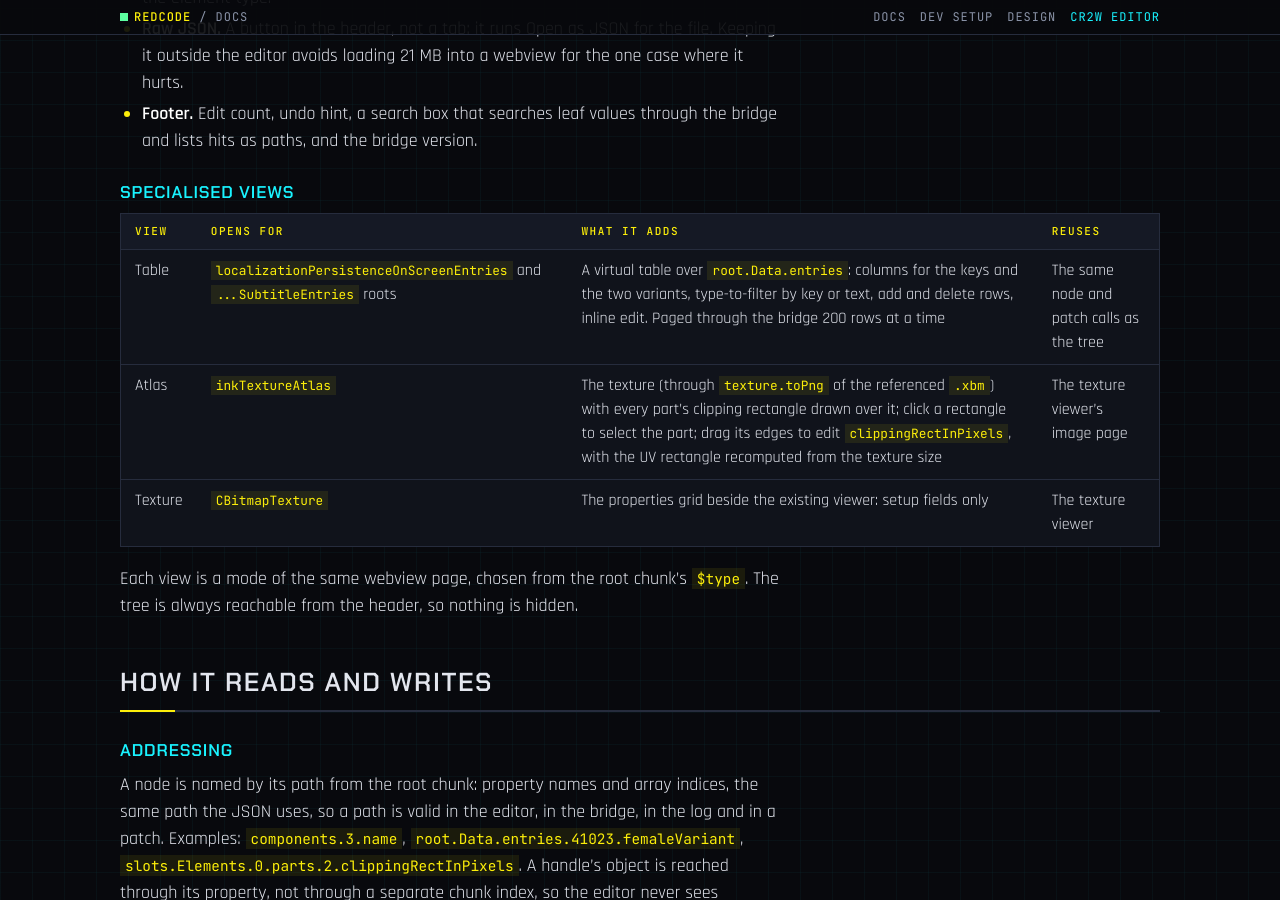
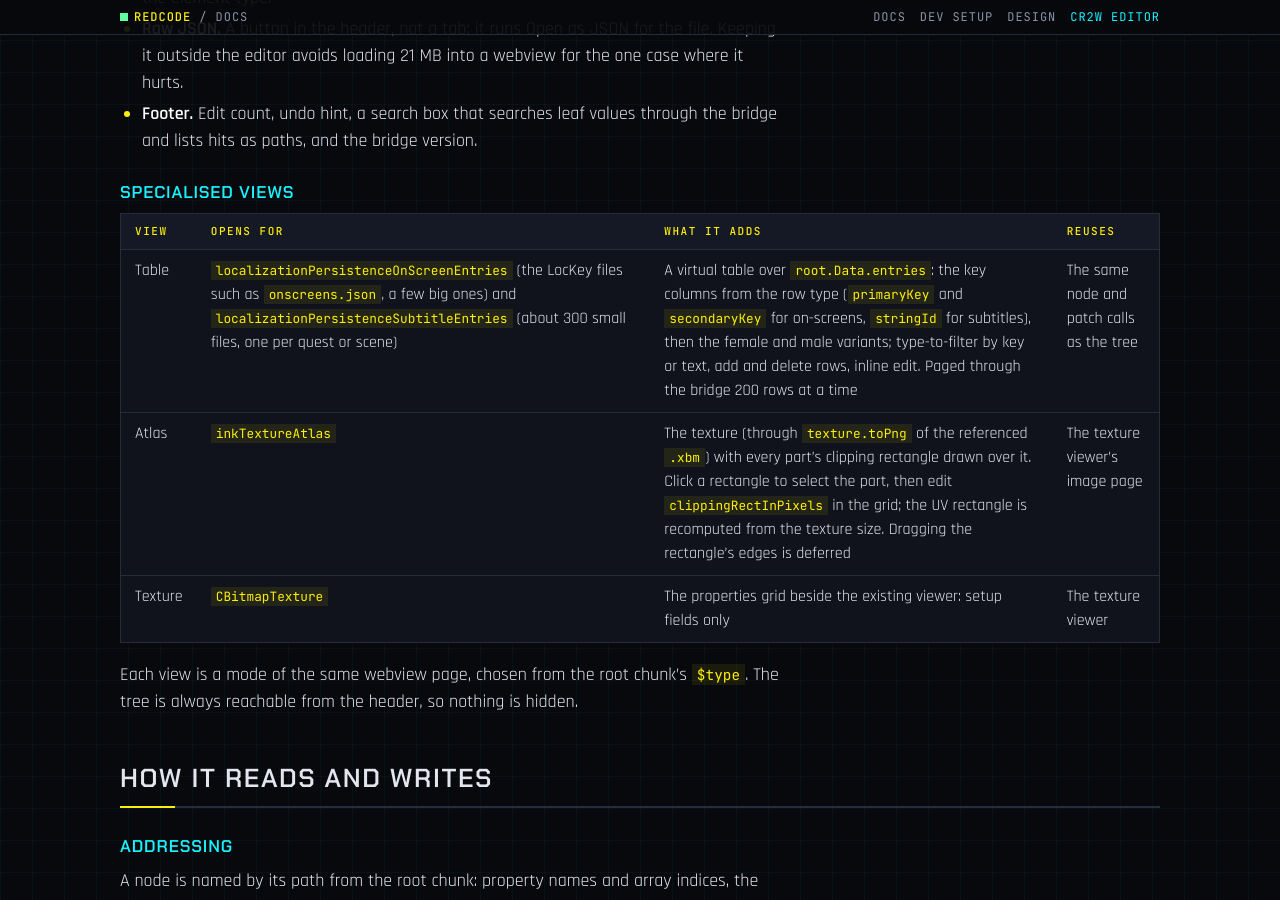
Before and after one commit to CyberbuildsAI/REDcode, a Jekyll site: the page built from docs/design/cr2w-editor.md, in a window 1280 px wide and 900 px high, scrolled down 2008 px. Built offline with Jekyll 4.4.1, drawn with Linux system fonts in a browser that asks for light colours; some of the changed text lies outside the part shown.

Commit message:
CR2W editor design: record the three decisions
.app files in the first test list, subtitles in the table view from the
start, click-to-select for the atlas view with dragging deferred.

Co-Authored-By: Claude Fable 5.1 <noreply@anthropic.com>

```diff
--- a/docs/design/cr2w-editor.md
+++ b/docs/design/cr2w-editor.md
@@ -54,8 +54,8 @@ The editor opens for every CR2W extension in the project (the roughly 150 in Wol
 
 | View | Opens for | What it adds | Reuses |
 |---|---|---|---|
-| Table | `localizationPersistenceOnScreenEntries` and `...SubtitleEntries` roots | A virtual table over `root.Data.entries`: columns for the keys and the two variants, type-to-filter by key or text, add and delete rows, inline edit. Paged through the bridge 200 rows at a time | The same node and patch calls as the tree |
-| Atlas | `inkTextureAtlas` | The texture (through `texture.toPng` of the referenced `.xbm`) with every part's clipping rectangle drawn over it; click a rectangle to select the part; drag its edges to edit `clippingRectInPixels`, with the UV rectangle recomputed from the texture size | The texture viewer's image page |
+| Table | `localizationPersistenceOnScreenEntries` (the LocKey files such as `onscreens.json`, a few big ones) and `localizationPersistenceSubtitleEntries` (about 300 small files, one per quest or scene) | A virtual table over `root.Data.entries`: the key columns from the row type (`primaryKey` and `secondaryKey` for on-screens, `stringId` for subtitles), then the female and male variants; type-to-filter by key or text, add and delete rows, inline edit. Paged through the bridge 200 rows at a time | The same node and patch calls as the tree |
+| Atlas | `inkTextureAtlas` | The texture (through `texture.toPng` of the referenced `.xbm`) with every part's clipping rectangle drawn over it. Click a rectangle to select the part, then edit `clippingRectInPixels` in the grid; the UV rectangle is recomputed from the texture size. Dragging the rectangle's edges is deferred | The texture viewer's image page |
 | Texture | `CBitmapTexture` | The properties grid beside the existing viewer: setup fields only | The texture viewer |
 
 Each view is a mode of the same webview page, chosen from the root chunk's `$type`. The tree is always reachable from the header, so nothing is hidden.
@@ -121,9 +121,9 @@ Each is one or two commits and ends with a hand test on the owner's files plus a
 | Step | Bridge | Extension | Test file |
 |---|---|---|---|
 | E1 | `open`, `getNode`, `patch`, `save`, `close`, with a document session table and a smoke step that patches a value and reads it back | Client wrappers only | `.ent` |
-| E2 | `describeType`, `createInstance` | The custom editor: tree, property grid, undo and redo, save, backup and replay | `.ent`, then `.mesh` |
-| E3 | `search` | Footer search. The table view | `onscreens.json` |
-| E4 | | The atlas view | `.inkatlas` |
+| E2 | `describeType`, `createInstance` | The custom editor: tree, property grid, undo and redo, save, backup and replay | `.ent` and `.app`, then `.mesh` |
+| E3 | `search` | Footer search. The table view | `onscreens.json`, then a subtitles file |
+| E4 | | The atlas view, click to select | `.inkatlas` |
 | E5 | | Texture properties beside the viewer. The Properties sidebar view. Read-only open from Game Assets | `.xbm` |
 
 Bridge 0.5.0 carries E1 and E2 and `MinBridgeVersion` moves to 0.5.0 when the editor ships, since the editor cannot work without them.
@@ -136,8 +136,10 @@ Bridge 0.5.0 carries E1 and E2 and `MinBridgeVersion` moves to 0.5.0 when the ed
 - Diff against the game's copy. Useful, cheap once `open` accepts a game path, and not needed to ship.
 - Graph file types (`.quest`, `.scene`), which get their own editors in C6.
 
-## Open questions
+## Decisions
 
-1. Should the editor also open `.app` appearance files first class? They share the `compiledData` rule and the components tree, so the entity work covers them, but the test list above does not include one.
-2. Subtitle localization files (`subtitles.json`) have the same shape as on-screens with more columns. Same table, or wait until asked?
-3. For the atlas view, dragging rectangles is the costly part. Is click-to-select plus numeric editing enough for the first version?
+Agreed with the owner on 2026-10-12:
+
+1. `.app` appearance files are in the first test list with `.ent`. They share the `compiledData` rule and the components tree.
+2. The table view opens subtitle files as well as on-screens from the start. The only difference is the key columns, which come from the row type.
+3. The atlas view ships with click-to-select and numeric editing of the rectangle. Dragging edges is deferred.
```
